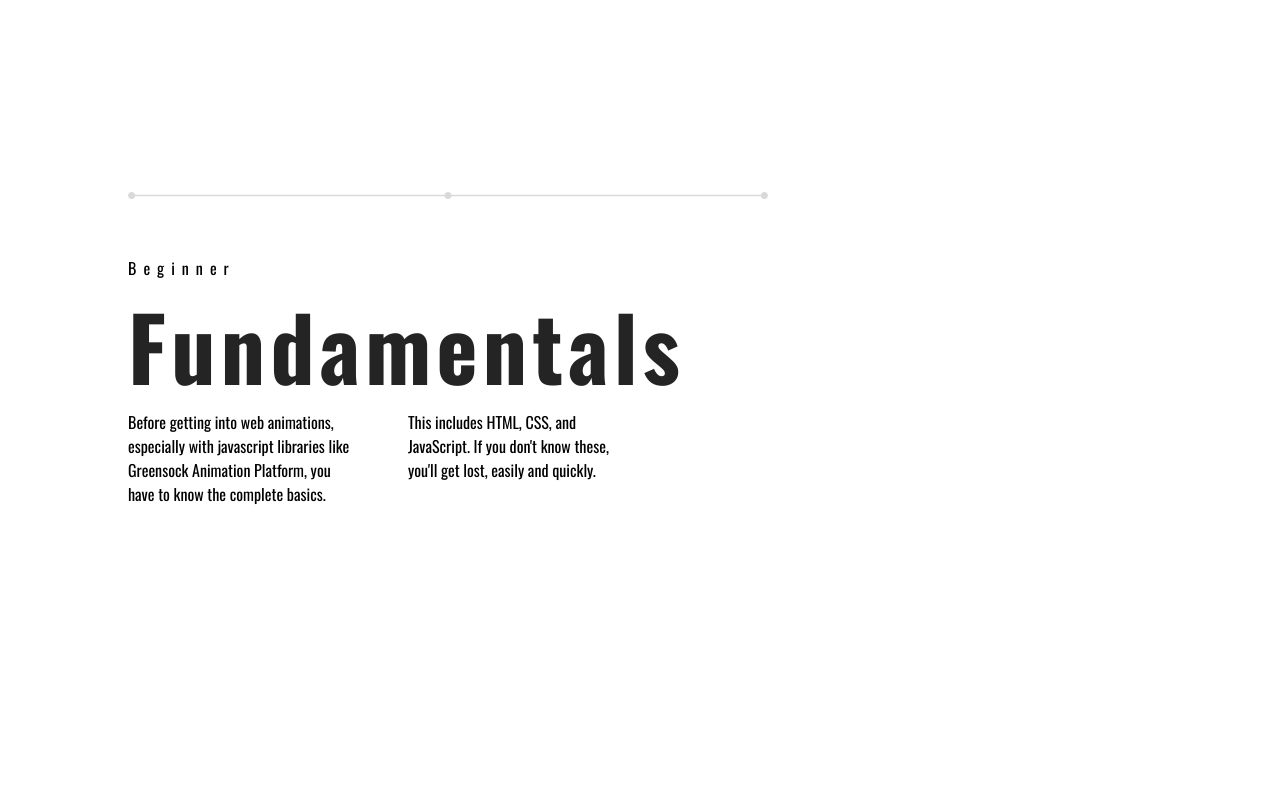
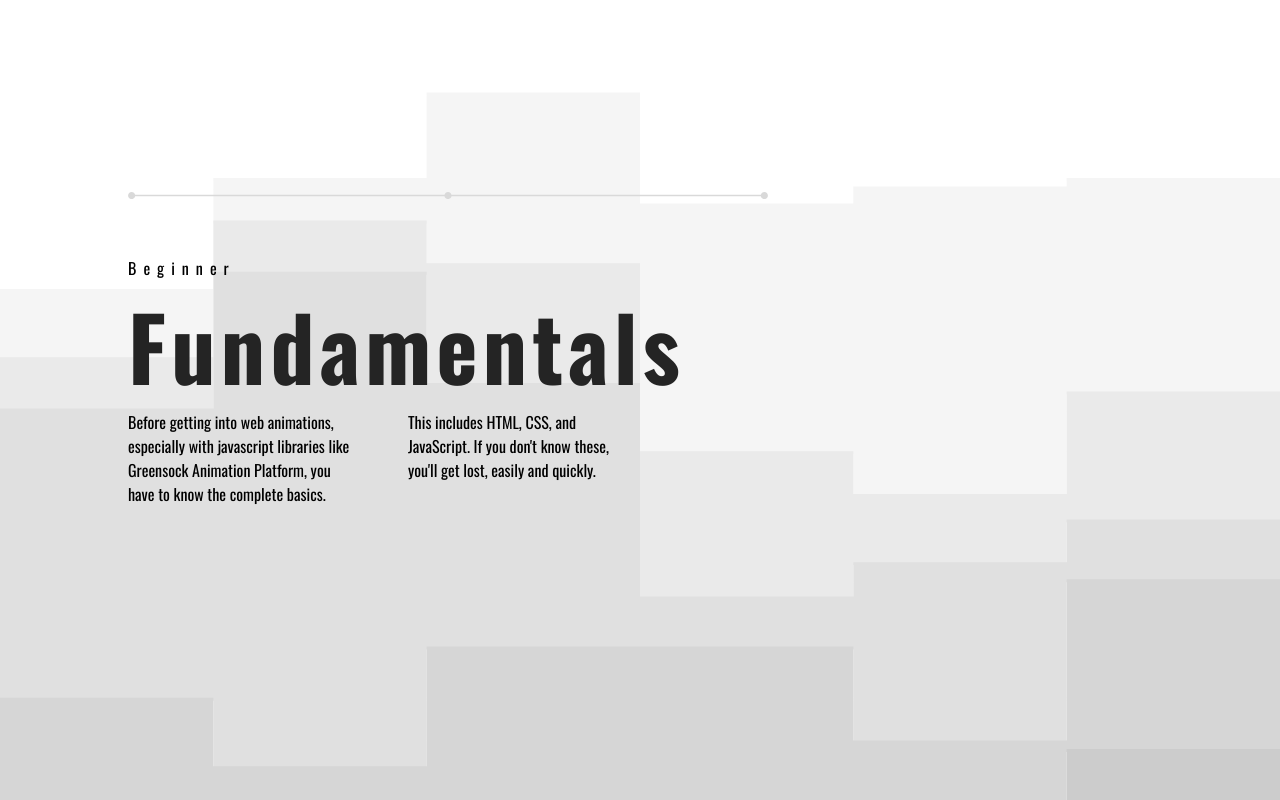
Before and after one commit to gabrielatwell1987/scroll-animation, a plain HTML site: page index.html in a window 1280 px wide. Shown: the top 800 px of the page. Drawn offline with nearby package versions, Linux system fonts and the light colour scheme.

Commit message:
Update style.css

```diff
--- a/style.css
+++ b/style.css
@@ -8,6 +8,7 @@
 body {
     height: 100vh;
     font-family: "Oswald", sans-serif;
+    background: url('/stacked-steps-bg.svg') no-repeat center center/cover fixed;
 }
 .wrapper {
     overflow-x: hidden;
```
